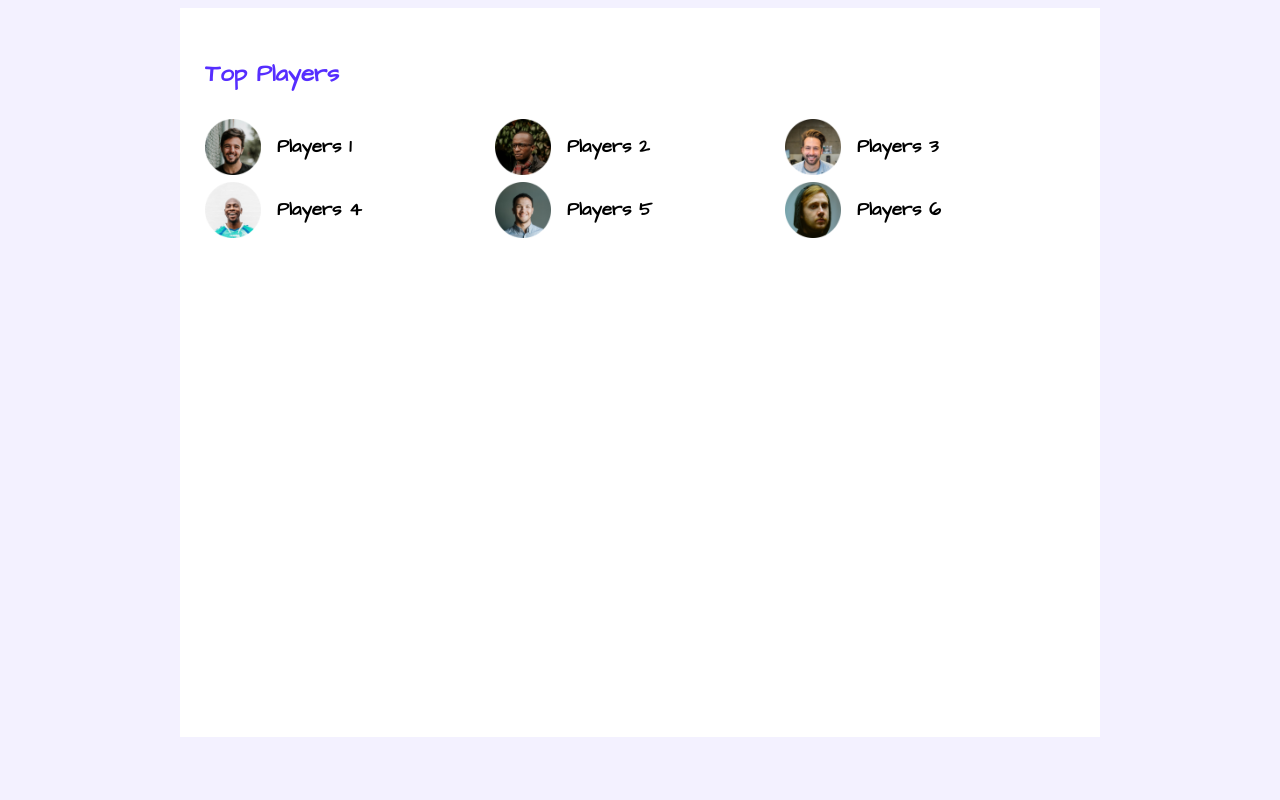
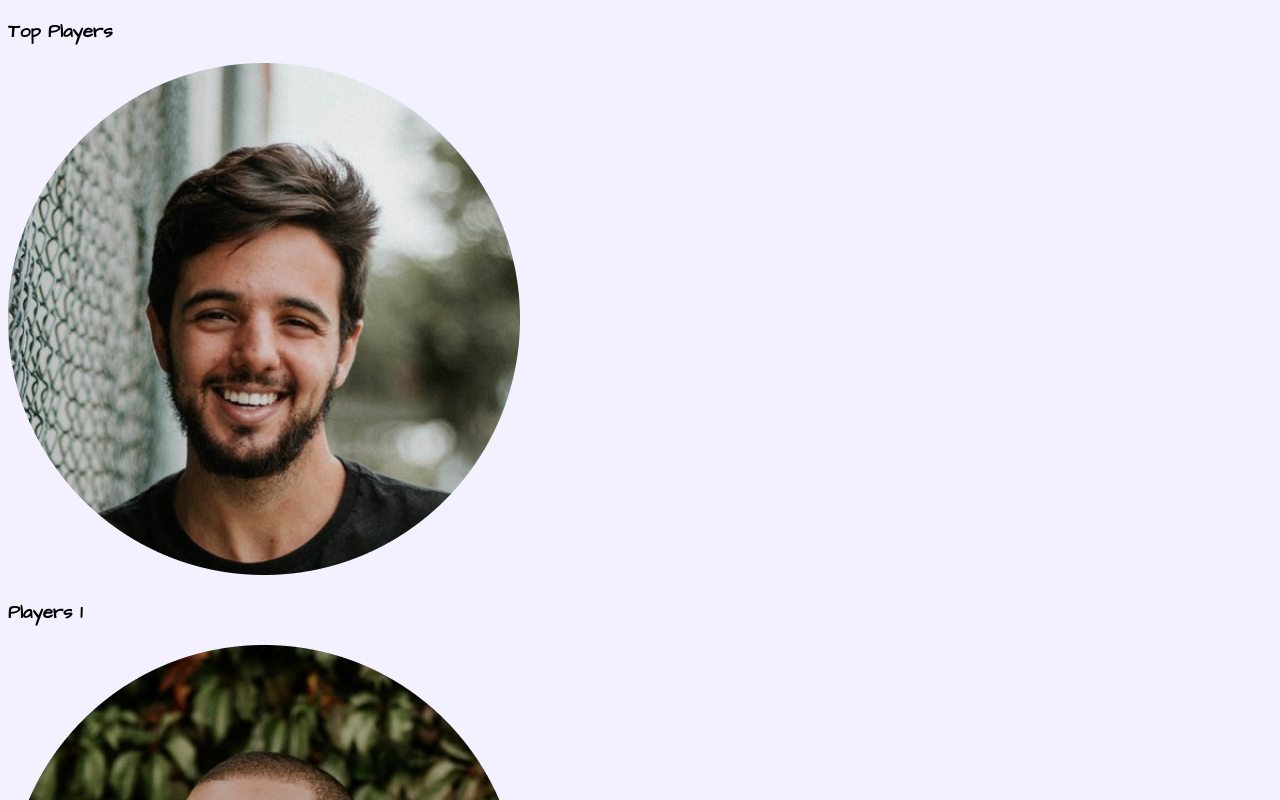
Before and after one commit to yokina-dev/leader-board, a plain HTML site: page index.html in a window 1280 px wide. Shown: the top 800 px of the page. Drawn offline with Linux system fonts and the light colour scheme.

Commit message:
Update style.css

```diff
--- a/style.css
+++ b/style.css
@@ -3,33 +3,3 @@
 body{
     font-family: 'Architects Daughter', cursive;
     background: #F3F1FF;
-}
-main{
-    display: flex;
-    justify-content: center;
-}
-.container{
-    background: white;
-    width: 870px;
-    height: 679px;
-    padding: 25px;
-}
-.title{
-    color: #562EFF;
-    font-size: 24px;
-}
-.players{
-    display: grid;
-    grid-template-columns: repeat(3, 1fr);
-}
-.player{
-    display: flex;
-    align-items: center;
-}
-.player img{
-    width: 56px;
-    height: 56px;
-}
-.players-name{
-    margin-left: 16px;
-}
```
